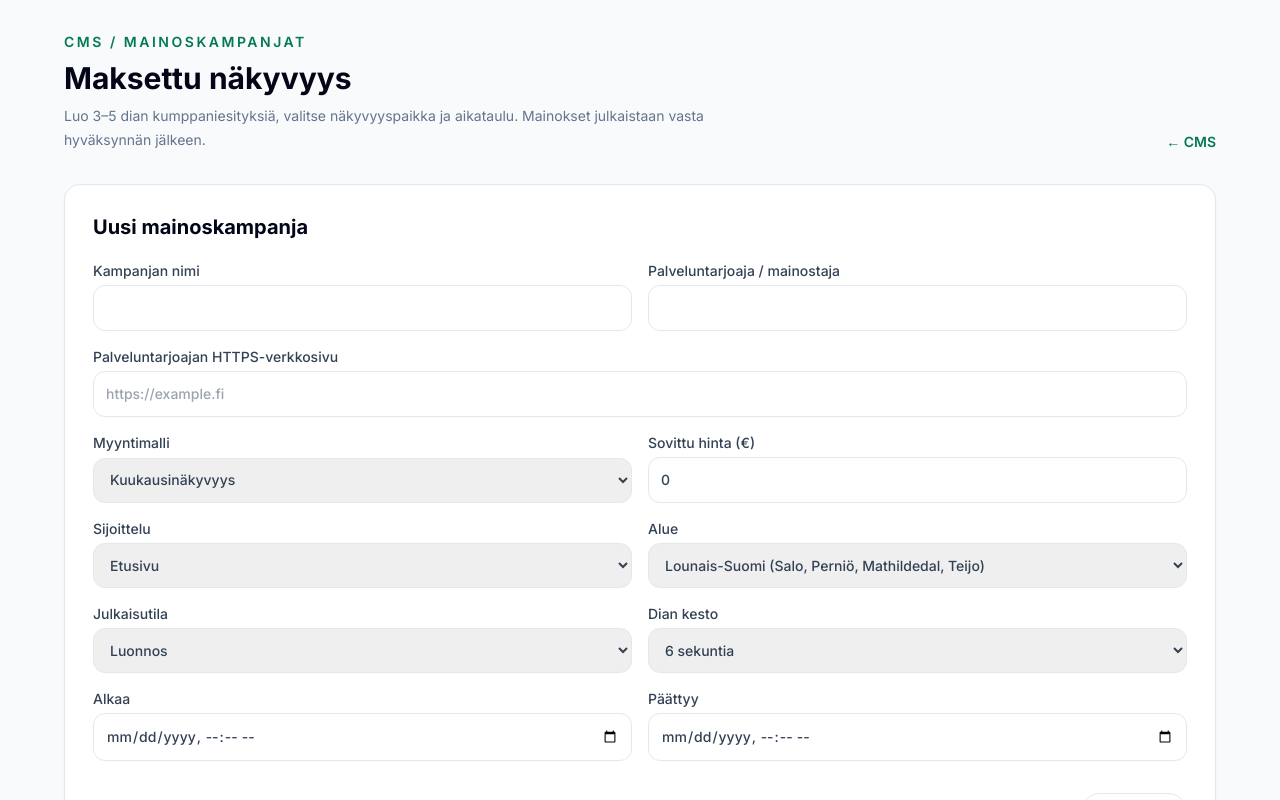
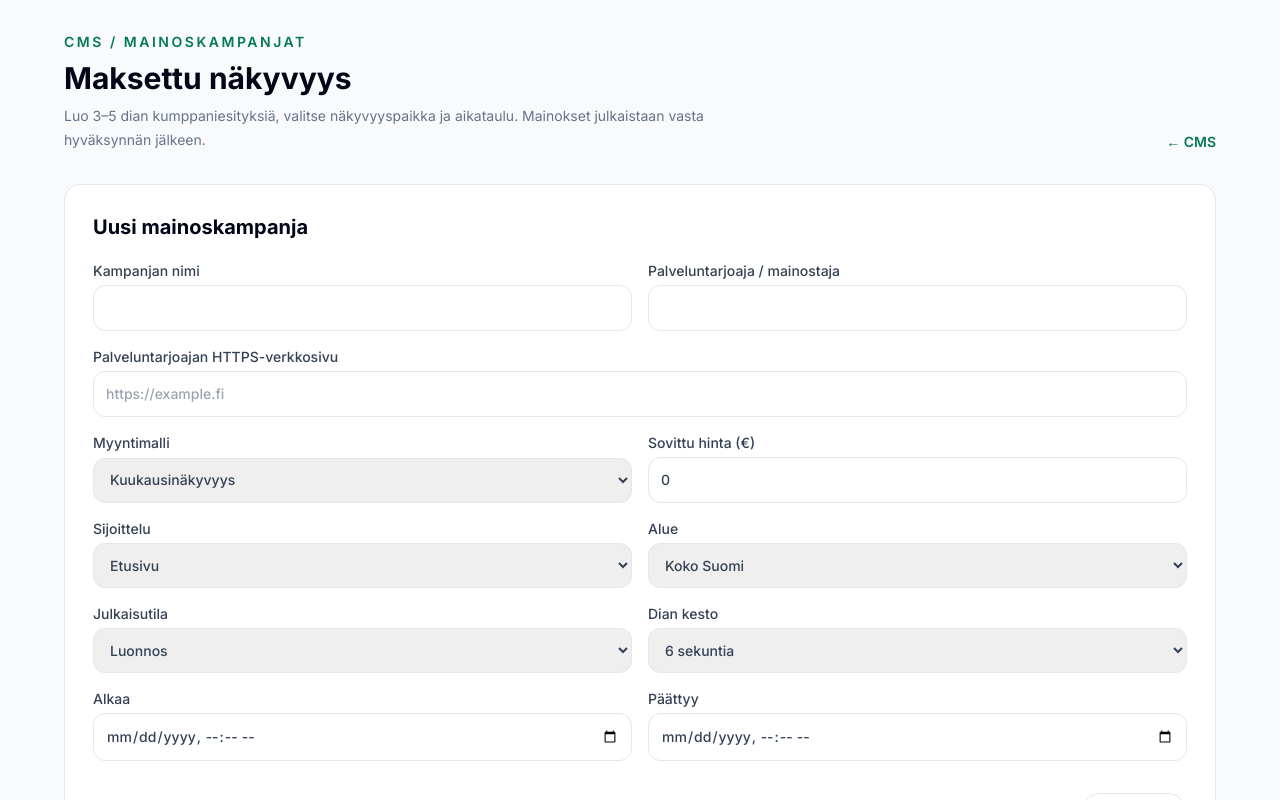
Before and after one commit to Tontsa128/finland-experience-platform, a Next.js app: page /admin/ad-campaigns in a window 1280 px wide. Shown: the top 800 px of the page. Built offline with nearby package versions, Linux system fonts and the light colour scheme; no server answers.

Commit message:
feat: support nationwide advertising campaigns

```diff
--- a/src/app/admin/ad-campaigns/page.tsx
+++ b/src/app/admin/ad-campaigns/page.tsx
@@ -25,7 +25,7 @@ function toLocalInput(value: string | null) {
 
 const blank = (): Form => ({
   campaign_name: "", advertiser_name: "", provider_url: "", billing_model: "monthly", price_eur: 0,
-  placement: "homepage", region: "southwest_finland", status: "draft", starts_at: "", ends_at: "",
+  placement: "homepage", region: "finland", status: "draft", starts_at: "", ends_at: "",
   slide_interval_ms: 6000, slides: [emptySlide(), emptySlide(), emptySlide()],
 });
 
@@ -131,7 +131,7 @@ export default function AdCampaignsAdmin() {
             <label className="grid gap-1 text-sm font-medium text-slate-700">Myyntimalli<select value={form.billing_model} onChange={(e) => update("billing_model", e.target.value as Form["billing_model"])} className="rounded-xl border p-3"><option value="monthly">Kuukausinäkyvyys</option><option value="campaign">Määräaikainen kampanja</option></select></label>
             <label className="grid gap-1 text-sm font-medium text-slate-700">Sovittu hinta (€)<input type="number" min="0" step="0.01" value={form.price_eur} onChange={(e) => update("price_eur", Number(e.target.value))} className="rounded-xl border p-3" /></label>
             <label className="grid gap-1 text-sm font-medium text-slate-700">Sijoittelu<select value={form.placement} onChange={(e) => update("placement", e.target.value as Form["placement"])} className="rounded-xl border p-3"><option value="homepage">Etusivu</option><option value="map">Karttasivu</option><option value="directory">Kohdehakemisto</option><option value="category">Kategoriat</option></select></label>
-            <label className="grid gap-1 text-sm font-medium text-slate-700">Alue<select value={form.region} onChange={(e) => update("region", e.target.value)} className="rounded-xl border p-3"><option value="southwest_finland">Lounais-Suomi (Salo, Perniö, Mathildedal, Teijo)</option></select></label>
+            <label className="grid gap-1 text-sm font-medium text-slate-700">Alue<select value={form.region} onChange={(e) => update("region", e.target.value)} className="rounded-xl border p-3"><option value="finland">Koko Suomi</option><option value="southwest_finland">Lounais-Suomi (Salo, Perniö, Mathildedal, Teijo)</option></select></label>
             <label className="grid gap-1 text-sm font-medium text-slate-700">Julkaisutila<select value={form.status} onChange={(e) => update("status", e.target.value as Form["status"])} className="rounded-xl border p-3">{Object.entries(statusNames).map(([value, label]) => <option key={value} value={value}>{label}</option>)}</select></label>
             <label className="grid gap-1 text-sm font-medium text-slate-700">Dian kesto<select value={form.slide_interval_ms} onChange={(e) => update("slide_interval_ms", Number(e.target.value))} className="rounded-xl border p-3"><option value={5000}>5 sekuntia</option><option value={6000}>6 sekuntia</option><option value={7000}>7 sekuntia</option></select></label>
             <label className="grid gap-1 text-sm font-medium text-slate-700">Alkaa<input type="datetime-local" value={form.starts_at} onChange={(e) => update("starts_at", e.target.value)} className="rounded-xl border p-3" /></label>
```
